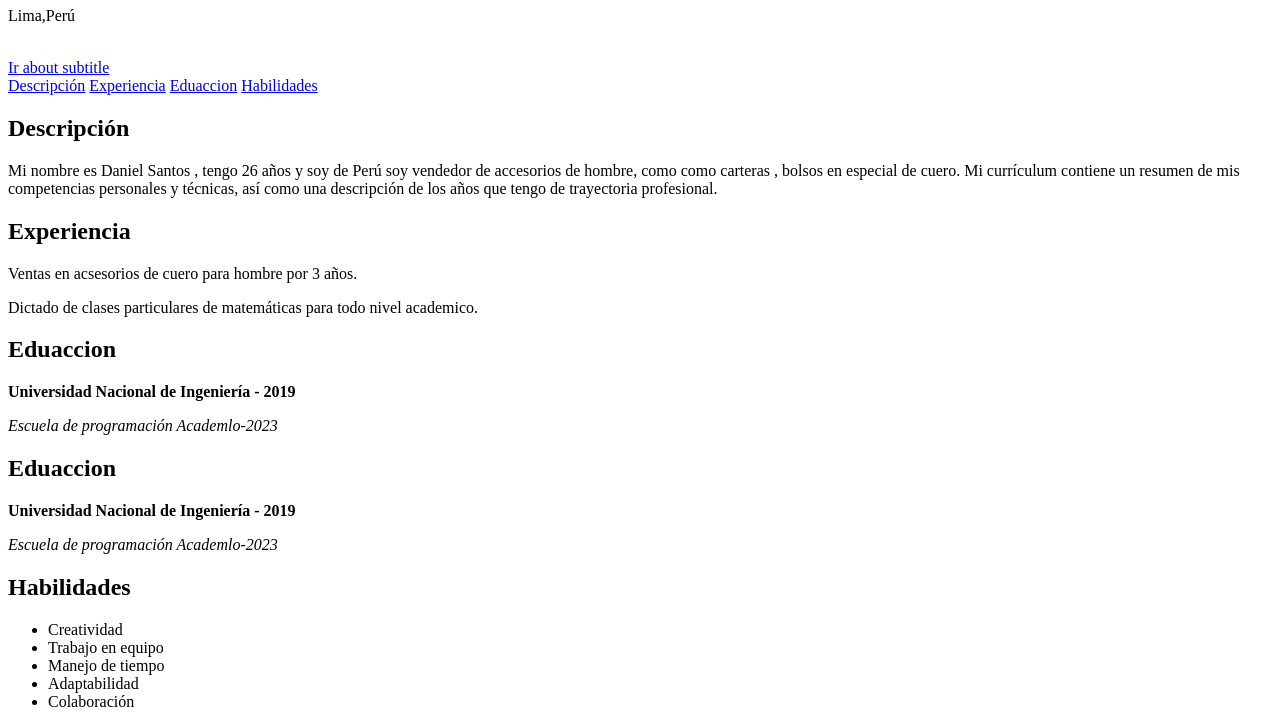
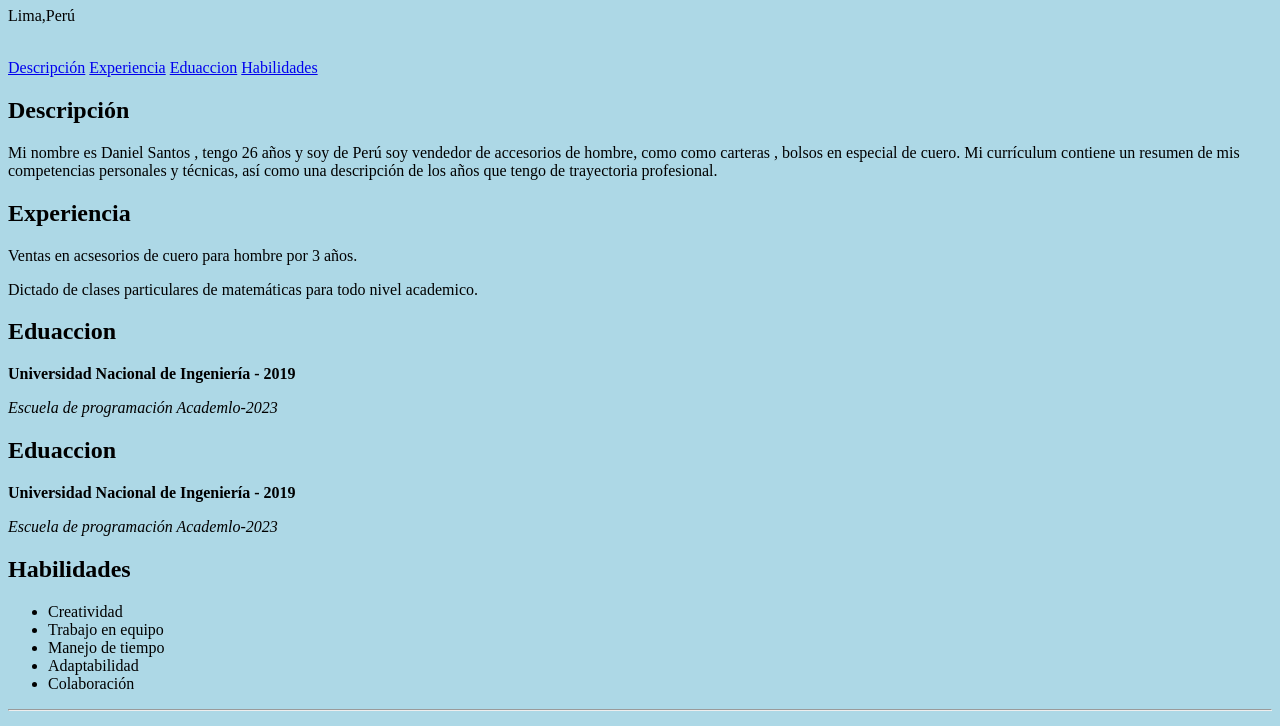
Before and after one commit to DanielAlejandro2/cv-daniel, a plain HTML site: page index.html in a window 1280 px wide. Shown: the part 73-799 px from the top of the page. Drawn offline with Linux system fonts and the light colour scheme.

Commit message:
agregando fondo

```diff
--- a/index.html
+++ b/index.html
@@ -5,11 +5,15 @@
     <meta name="viewport" content="width=device-width, initial-scale=1.0">
     <title>MI CV</title>
 </head>
+<style>
+    body {
+        background-color: lightblue;
+    }
+</style>
 <body>
     <header>
         <h1>Daniel Santos</h1>
         <p> Lima,Perú</p><br>
-        <a href="./about.html#subtitle">Ir about subtitle</a>
     </header>
     <nav>
         <a href="#descripción">Descripción</a>
```
